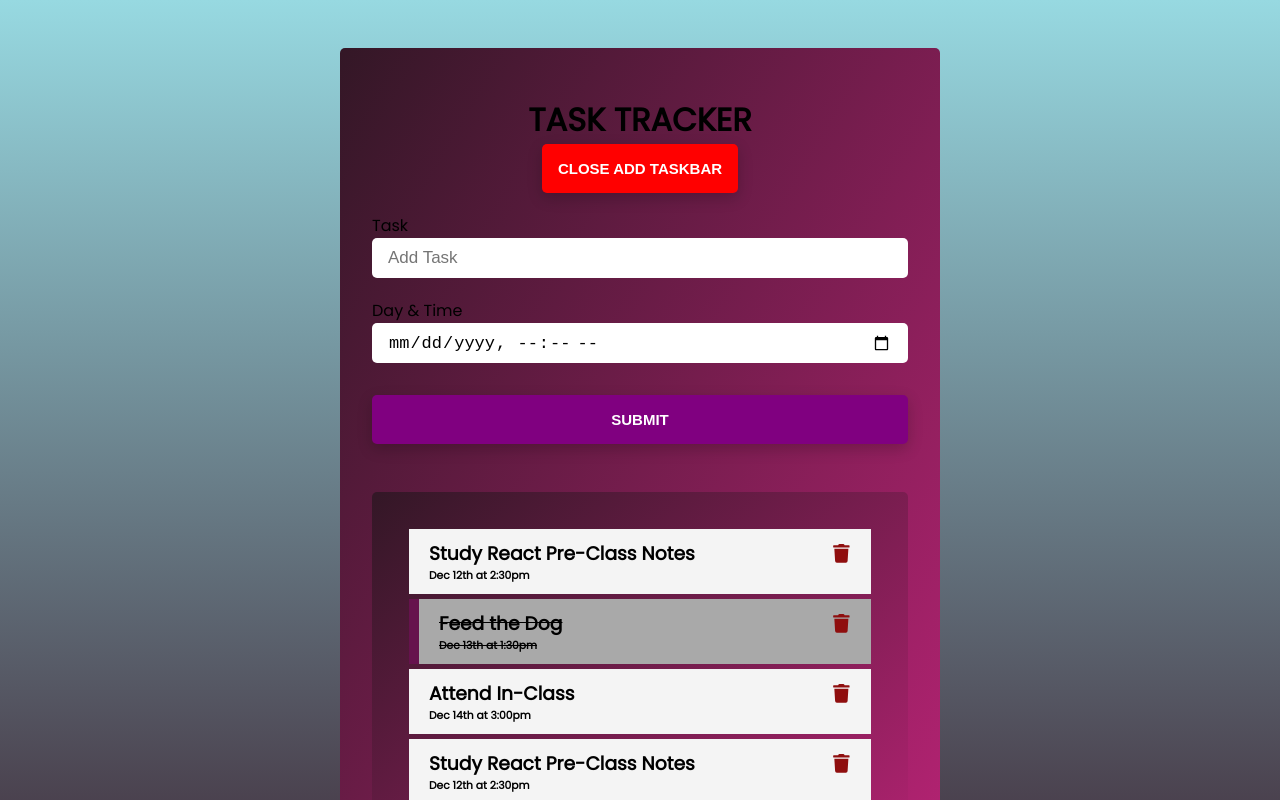
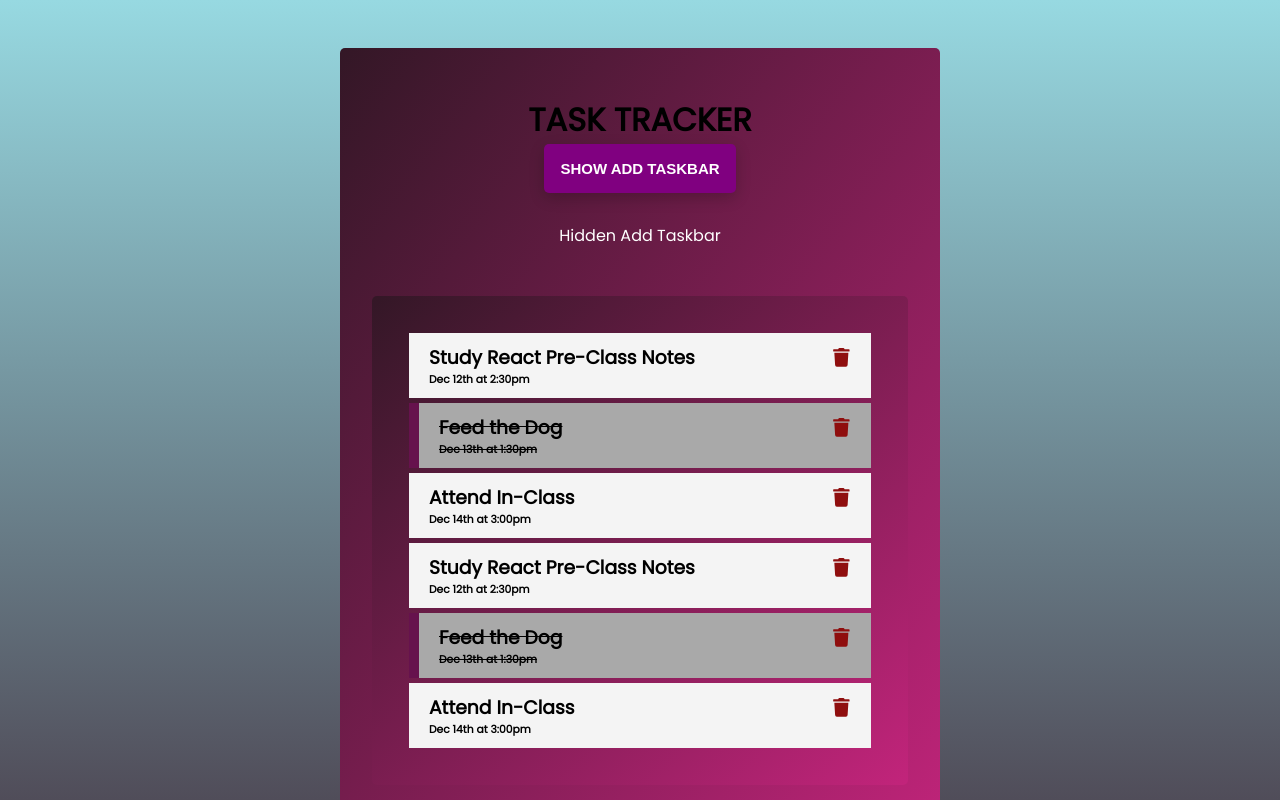
Before and after one commit to DogukanCifci/AppTracker-REACT, a React (Create React App) app: page / in a window 1280 px wide. Both pictures are taken after a click on the button "CLOSE ADD TASKBAR". Shown: the top 800 px of the page. Built offline with nearby package versions, Linux system fonts and the light colour scheme.

Commit message:
hidden add taskbar added

```diff
--- a/src/App.css
+++ b/src/App.css
@@ -7,7 +7,7 @@
 }
 
 body {
-  height: 100vh;
+  min-height: 100vh;
   font-family: "Poppins", sans-serif;
   background-image: linear-gradient(to top, #463946 0%, #97d9e1 100%);
   background-repeat: no-repeat;
--- a/src/components/GorevEkle.jsx
+++ b/src/components/GorevEkle.jsx
@@ -5,22 +5,30 @@ const GorevEkle = ({ görevler, setGörevler }) => {
 
   const [text, setText] = useState("");
   const [date, setDate] = useState("");
-  console.log(text);
-  console.log(date);
+  /*  console.log(text);
+  console.log(date); */
 
   const yapSubmit = (event) => {
     event.preventDefault();
+
     //[] nerde olduguna dikkat et
+    // ...görevleri en sona yazdim. Ekledigim elemanin ilk gözüküp eski listenin asagiya eklenmesi icin
     setGörevler([
-      ...görevler,
       {
         id: görevler.length + 1,
         text: text, //setText ile asagida güncelledigim icin burada da otomatik olarak gözükecektir
         day: date, //setDate ile asagida güncelledigim icin burada da otomatik olarak gözükecektir
         bittiMi: false,
       },
+      ...görevler,
     ]);
+
+    //Olay olduktan sonra ic tarafi tekrar bosaltilsin diye yaptik bunu
+    setText("");
+    setDate("");
+    //yapSubmit function bitisi
   };
+
   return (
     <div>
       <form onSubmit={yapSubmit}>
--- a/src/pages/Home.jsx
+++ b/src/pages/Home.jsx
@@ -9,15 +9,51 @@ const Home = () => {
   //const [görevler, setGörevler] = useState([]);
   //setGörevler(data); //---->Böyle yaparsam sonusz döngüye girer. Girmemesi icin useEffect kullanmak zorunda kalirdim.
 
+  //Buton özelliklerini burda tanimliyoruz.Böylece icerdeki yaziyi da rengi de onClick ile degistirebiliyorum
+  //Burda butona true verip daha sonra background eger truysa su olsun ya da yazi eger buton trueysa icerdeki yazi söyle olsun falan da diyebilirdik.
+  const [button, setButton] = useState({
+    renk: "red",
+    yazi: "CLOSE ADD TASKBAR",
+  });
   return (
-    <div>
+    <div className="yavasGel">
       <header className="header">
         <h1>TASK TRACKER</h1>
-        <button className="btn" style={{ backgroundColor: "red" }}>
-          CLOSE ADD TASKBAR
+        <button
+          className="btn"
+          style={{ backgroundColor: button.renk }}
+          onClick={() => {
+            setButton(
+              button.renk === "red"
+                ? { renk: "purple", yazi: "SHOW ADD TASKBAR" }
+                : {
+                    renk: "red",
+                    yazi: "CLOSE ADD TASKBAR",
+                  }
+            );
+          }}
+        >
+          {button.yazi}
         </button>
       </header>
-      <GorevEkle görevler={görevler} setGörevler={setGörevler} />
+
+      {/* Eger gözükmediginde baska yazi eklemyecek olsaydim su sekilde de yazabilirdim ; (&& ile)
+button.renk === "red" && <GorevEkle görevler={görevler} setGörevler={setGörevler} /> */}
+
+      {button.renk === "red" ? (
+        <GorevEkle görevler={görevler} setGörevler={setGörevler} />
+      ) : (
+        <p
+          className="text-center"
+          style={{
+            color: "white",
+            textAlign: "center",
+            marginTop: "30px",
+          }}
+        >
+          Hidden Add Taskbar
+        </p>
+      )}
 
       <GorevleriGoster görevler={görevler} setGörevler={setGörevler} />
     </div>
```
